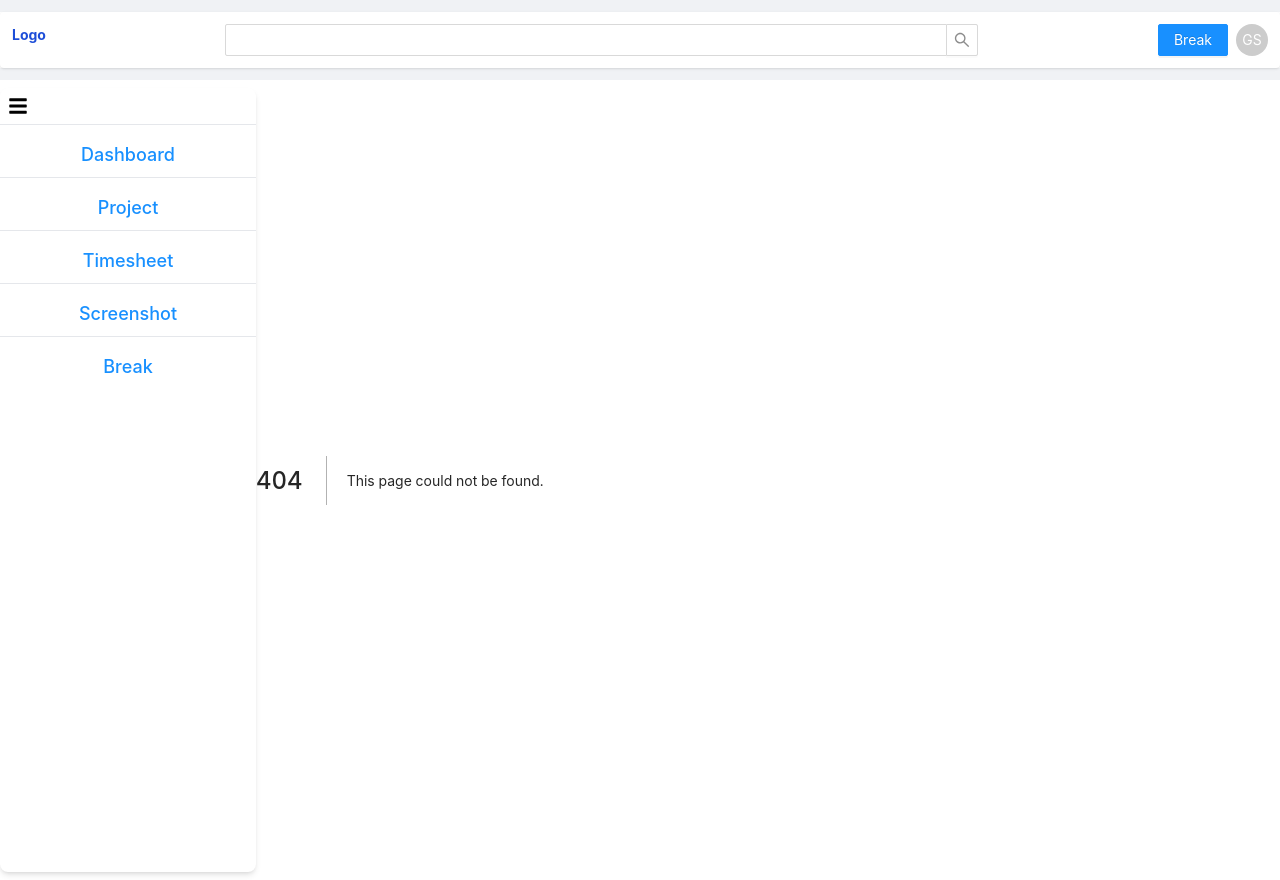
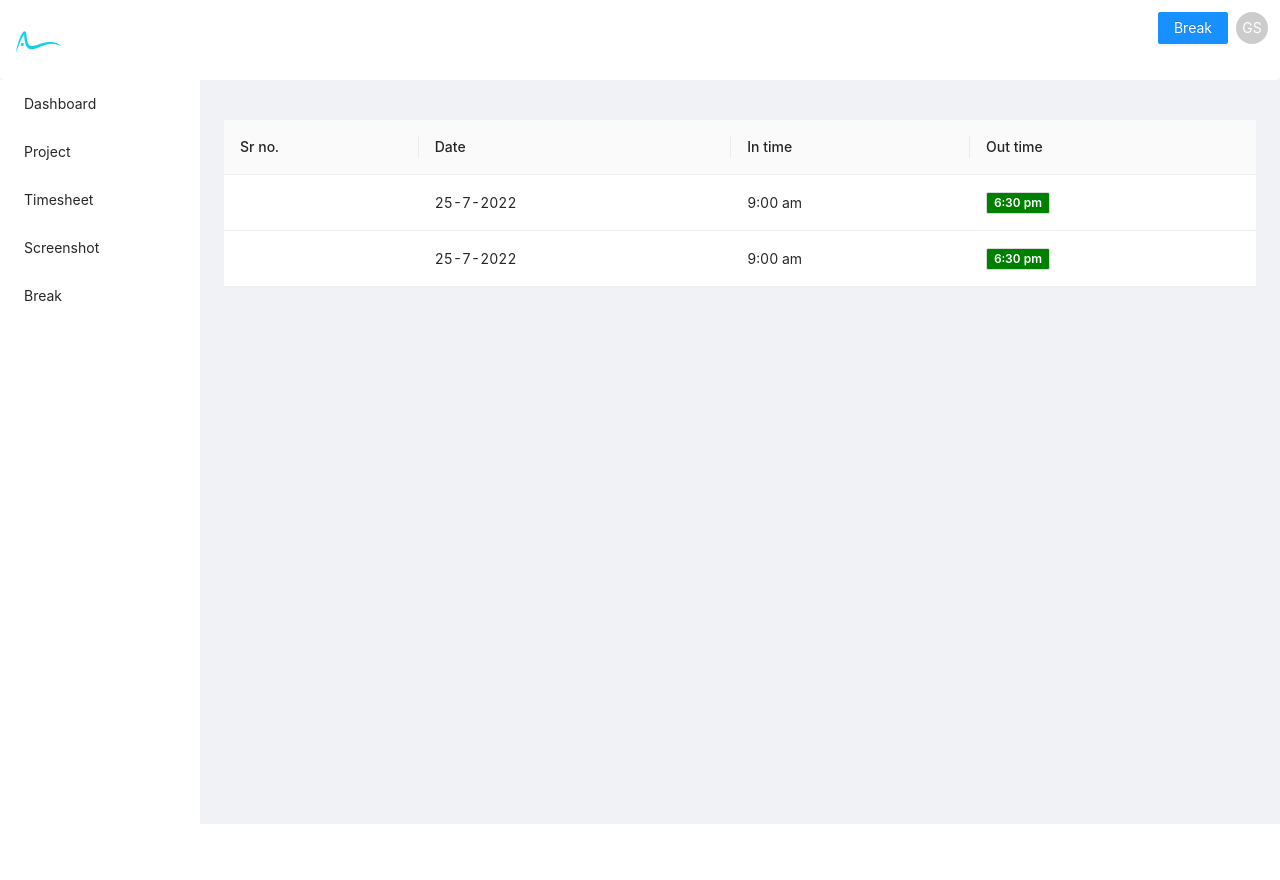
Before and after one commit to AmrManas/frontend-hackathon, a Next.js app: page /timesheet in a window 1280 px wide. Before the commit this address had no page. After the commit the page ends 824 px from the top, so only its background shows below. Built offline with nearby package versions, Linux system fonts and the light colour scheme.

Commit message:
add drag and drop and integrate api and changes

```diff
--- a/components/DraggableCard/Draggable/index.jsx
+++ b/components/DraggableCard/Draggable/index.jsx
@@ -1,36 +1,36 @@
-import React from 'react';
-import { useDrag } from 'react-dnd';
+import React from "react";
+import { useDrag } from "react-dnd";
 
 const ItemTypes = {
-  BOX: 'box',
+  BOX: "box",
 };
 
 const boxstyle = {
-  border: '1px solid gray',
-  backgroundColor: 'white',
-  color: 'black',
-  padding: '0.5rem 1rem',
-  marginRight: '1.5rem',
-  marginBottom: '1.5rem',
-  float: 'left',
-  borderRadius:'5px'
+  border: "1px solid lightgray",
+  backgroundColor: "white",
+  color: "black",
+  padding: "0.5rem 1rem",
+  marginRight: "1.5rem",
+  marginBottom: "1.5rem",
+  // float: 'left',
+  borderRadius: "5px",
 };
 
-const Draggable = ({ name, onDrop }) => {
+const Draggable = ({ children, onDrop, payload }) => {
   const [{ opacity }, drag] = useDrag(
     () => ({
       type: ItemTypes.BOX,
-      item: { name },
+      item: payload,
       end(item, monitor) {
         const dropResult = monitor.getDropResult();
         if (item && dropResult) {
-          let alertMessage = '';
+          let alertMessage = "";
           const isDropAllowed =
-            dropResult.allowedDropEffect === 'any' ||
+            dropResult.allowedDropEffect === "any" ||
             dropResult.allowedDropEffect === dropResult.dropEffect;
           if (isDropAllowed) {
-            const isCopyAction = dropResult.dropEffect === 'copy';
-            const actionName = isCopyAction ? 'copied' : 'moved';
+            const isCopyAction = dropResult.dropEffect === "copy";
+            const actionName = isCopyAction ? "copied" : "moved";
 
             alertMessage = `You ${actionName} ${item.name} into ${dropResult.name}!`;
           } else {
@@ -38,17 +38,17 @@ const Draggable = ({ name, onDrop }) => {
           }
           // alert(alertMessage);
         }
-        if (onDrop) onDrop(item, dropResult);
+        if (onDrop) onDrop(payload, dropResult);
       },
       collect: (monitor) => ({
         opacity: monitor.isDragging() ? 0.4 : 1,
       }),
     }),
-    [name],
+    [children, payload]
   );
   return (
-    <div ref={drag} style={{ ...boxstyle, opacity }}>
-      {name}
+    <div ref={drag} style={{ ...boxstyle, opacity }} className="shadow-md ">
+      {children}
     </div>
   );
 };
--- a/components/DraggableCard/DroppableAnswers/index.jsx
+++ b/components/DraggableCard/DroppableAnswers/index.jsx
@@ -1,89 +1,158 @@
-import React, { useState } from 'react';
-import { useDrop } from 'react-dnd';
-import Draggable from '../Draggable';
+import { useAtom } from "jotai";
+import React, { useEffect, useState } from "react";
+import { useDrop, useDrag } from "react-dnd";
+import Draggable from "../Draggable";
+import {
+  doingCardItems,
+  doneCardItems,
+  todoCardItems,
+} from "../../../store/todos";
+import axios from "axios";
+import { hostUrl } from "../../../hostUrl";
+import moment from "moment";
 
 const ItemTypes = {
-  BOX: 'box',
+  BOX: "box",
 };
 
 const style = {
-  width: '25rem',
-  marginRight: '1.5rem',
-  marginBottom: '1.5rem',
-  color: 'black',
-  padding: '0.5rem',
+  width: "25rem",
+  marginRight: "1.5rem",
+  marginBottom: "1.5rem",
+  color: "black",
+  padding: "0.5rem",
   // textAlign: 'center',
-  fontSize: '1rem',
-  lineHeight: 'normal',
-  float: 'left',
-  borderBottom:'1px solid lightgray'
-
+  fontSize: "1rem",
+  lineHeight: "normal",
+  float: "left",
 };
 function selectBackgroundColor(isActive, canDrop) {
   if (isActive) {
-    return 'gray';
+    return "gray";
   } else if (canDrop) {
-    return 'green';
+    return "lightblue";
   } else {
-    return 'white';
+    return "white";
   }
 }
 
-const Droppable = ({ allowedDropEffect, name, initialItems }) => {
-  const [items, setItems] = useState(initialItems || []);
+const Droppable = ({ allowedDropEffect, getAllData }) => {
+  // const [items, setItems] = useAtom(totalCardItems);
+  const [itemTodo, setItemTodo] = useAtom(todoCardItems);
+  const [itemDoing, setItemDoing] = useAtom(doingCardItems);
+  const [itemDone, setItemDone] = useAtom(doneCardItems);
+  const [singleData, setSingleData] = useState();
+  const apiCall = (item, panel) => {
+    console.log("item?.startTime", item?.startTime);
+    const payload = {
+      panel,
+    };
+
+    if (panel === "doing") {
+      payload.timeSheet = { startTime: moment().toISOString() };
+    }
+    if (panel === "done") {
+      payload.timeSheet = {
+        startTime: item?.timeSheet?.startTime,
+        endTime: moment().toISOString(),
+      };
+    }
+    console.log("item", item);
+    axios
+      .put(`${hostUrl}/user/updateTask/${item?._id}`, { ...payload })
+      .then((res) => {
+        getAllData();
+      });
+  };
+
+  return (
+    <>
+      <DroppableItems
+        name={<span className="font-medium px-2 py-2">Todo</span>}
+        items={itemTodo}
+        onDrop={(item) => {
+          apiCall(item, "todo");
+
+          // console.log({ todo: item });
+        }}
+        allowedDropEffect={allowedDropEffect}
+      />
+      <DroppableItems
+        name={<span className="font-medium px-2 py-2">Doing</span>}
+        items={itemDoing}
+        onDrop={(item) => {
+          apiCall(item, "doing");
+          // console.log({ doing: item });
+        }}
+        allowedDropEffect={allowedDropEffect}
+      />
+      <DroppableItems
+        name={<span className="font-medium px-2 py-2">Done</span>}
+        items={itemDone}
+        onDrop={(item) => {
+          apiCall(item, "done");
+
+          // console.log({ done: item });
+        }}
+        allowedDropEffect={allowedDropEffect}
+      />
+    </>
+  );
+};
+
+export default Droppable;
+function DroppableItems({ name, items, onDrop, allowedDropEffect }) {
   const [{ canDrop, isOver }, drop] = useDrop(
-    () => ({
+    {
       accept: ItemTypes.BOX,
-      drop: (item) => {
-        setItems((p) => [...p, item]);
+
+      drop: (item, monitor) => {
+        // console.log("item", item);
+        // setItems((p) => [...p, item]);
+        const data = monitor.getItem();
+        // console.log("data", data);
+        // if (item) {
+        //   axios
+        //     .put(`${hostUrl}/user/updateTask/${item?._id}`, { ...item })
+        //     .then((res) => {});
+        // }
+        onDrop(item);
+
         return {
           name: `${allowedDropEffect} Droppable`,
           allowedDropEffect,
         };
       },
       collect: (monitor) => {
-        if (monitor.didDrop()) {
-
-        }
         return {
           isOver: monitor.isOver(),
           canDrop: monitor.canDrop(),
         };
       },
-    }),
-    [allowedDropEffect],
+    },
+    [allowedDropEffect]
   );
+
   const isActive = canDrop && isOver;
   const backgroundColor = selectBackgroundColor(isActive, canDrop);
   return (
-    <div ref={drop} style={{ ...style, backgroundColor }} className='shadow-md rounded-md  '>
-      <div>
-
-
-      {`Task`}{' '}
-          {name}
-      </div>
+    <div
+      ref={drop}
+      style={{ ...style, backgroundColor }}
+      className="shadow-md rounded-md"
+    >
+      <div className="border-b  pb-4">{name}</div>
       <br />
-      <div className='w-full ' style={{maxHeight:'50vh' ,overflowY:'scroll'}}>
-        {items.map((item, index) => {
+      <div className="w-full " style={{ minHeight: "10rem" }}>
+        {items.map((item) => {
           return (
-            <Draggable
-              key={item.name}
-              name={item.name}
-              onDrop={(it, dropResult) => {
-                console.log(`items in the ${name}`, { it, dropResult });
-                if (dropResult) {
-                  setItems((p) => p.filter((i) => i.name !== it.name));
-                }
-              }}
-            />
+            <Draggable payload={item} key={item?._id}>
+              {item.title}
+            </Draggable>
           );
         })}
       </div>
       <br />
-      {/* {isActive     ? 'Release to drop' : 'Drag a box here'} */}
     </div>
   );
-};
-
-export default Droppable;
+}
--- a/components/DraggableCard/index.jsx
+++ b/components/DraggableCard/index.jsx
@@ -1,33 +1,24 @@
-import React from "react";
+import React, { useEffect, useState } from "react";
 import { DndProvider } from "react-dnd";
 import { HTML5Backend } from "react-dnd-html5-backend";
 import DroppableAnswers from "./DroppableAnswers";
+import {
+  todoCardItems,
+  doingCardItems,
+  doneCardItems,
+} from "../../store/todos";
 
-const DragAndDrop = () => {
-
+const DragAndDrop = ({ getAllData }) => {
   return (
     <DndProvider backend={HTML5Backend}>
       <div>
-        <div style={{ overflow: "hidden", clear: "both" }} className='w-full'>
+        <div style={{ overflow: "hidden", clear: "both" }} className="w-full">
           <DroppableAnswers
-            initialItems={[
-              { name: "working on first task " },
-              { name: "working on second task " },
-              { name: "working on third  task " },
-            ]}
-            name="To do"
             allowedDropEffect="move"
+            getAllData={getAllData}
+            // initialItems={itemTodo}
           />
-          <DroppableAnswers name="Doing" allowedDropEffect="move" />
-          <DroppableAnswers name="Done" allowedDropEffect="move" />
         </div>
-        {/* <div style={{ overflow: 'hidden', clear: 'both' }}>
-          <DroppableAnswers
-            name="dustbin 4"
-            initialItems={[{ name: 'Glass' }, { name: 'Banana' }, { name: 'Paper' }]}
-            allowedDropEffect="move"
-          />
-        </div> */}
       </div>
     </DndProvider>
   );
--- a/components/Layouts/Sidebars.jsx
+++ b/components/Layouts/Sidebars.jsx
@@ -1,6 +1,6 @@
 import Link from "next/link";
 import React from "react";
-import { FaBars} from "react-icons/fa";
+import { FaBars } from "react-icons/fa";
 
 const Sidebars = () => {
   const SidebarArray = [
@@ -29,22 +29,26 @@ const Sidebars = () => {
       link: "/break",
       // icon: <MdDashboard />
     },
-
   ];
   return (
-    <div className="h:[100px] w-[20%] bg-white shadow-md my-2 rounded-lg">
+    <div className="h-[100vh] w-[20%] bg-white shadow-md my-2 rounded-lg">
       <div className="font-medium text-xl border-b py-2 px-2">
         <FaBars
-          // onClick={(e) => {
-          //   e.stopPropagation();
-          // }}
+        // onClick={(e) => {
+        //   e.stopPropagation();
+        // }}
         />
       </div>
       <div className="my-2 item-center text-center font-medium ">
         {SidebarArray?.map((item) => (
-          <div key={item?.name} className="my-2 py-2 text-lg border-b last:border-none">
+          <div
+            key={item?.name}
+            className="my-2 py-2 text-lg border-b last:border-none"
+          >
             {/* <p>{item?.icon}</p> */}
-            <Link href={item?.link} className="mb-1">{item.name}</Link>
+            <Link href={item?.link} className="mb-1">
+              {item.name}
+            </Link>
           </div>
         ))}
       </div>
--- a/components/Layouts/TopBar.jsx
+++ b/components/Layouts/TopBar.jsx
@@ -1,15 +1,20 @@
 import { Avatar, Button, Input } from "antd";
 import React from "react";
+import Image from "next/image";
+
+import MainLogo from "../../images/main-logo.png";
 
 const TopBar = () => {
   const { Search } = Input;
   return (
     <div className=" bg-white ">
-      <div className="flex gap-3 justify-between w-full my-3 p-3 rounded shadow">
-        <div className="font-bold text-blue-700">Logo</div>
-        <div className="w-[60%] ">
+      <div className="flex gap-3 justify-between w-full p-3 rounded shadow">
+        <div className="font-bold text-blue-700">
+          <Image src={MainLogo} alt="..." height={50} />
+        </div>
+        {/* <div className="w-[60%] ">
           <Search style={{ borderRadius: "5px" }} />
-        </div>
+        </div> */}
         <div className="flex gap-2">
           <Button type="primary">Break</Button>
           <Avatar className="bg-blue-500">GS</Avatar>
--- a/package.json
+++ b/package.json
@@ -11,6 +11,8 @@
   "dependencies": {
     "antd": "^4.22.2",
     "axios": "^0.27.2",
+    "jotai": "^1.7.6",
+    "moment": "^2.29.4",
     "next": "12.2.3",
     "react": "18.2.0",
     "react-dnd": "^16.0.1",
--- a/pages/_app.js
+++ b/pages/_app.js
@@ -1,14 +1,113 @@
 import "../styles/globals.css";
+import Link from "next/link";
 
 import "antd/dist/antd.css";
-import { Layout } from "antd";
+// import { Layout } from "antd";
 import Sidebars from "../components/Layouts/Sidebars";
+import React from "react";
 import TopBar from "../components/Layouts/TopBar";
+import {
+  LaptopOutlined,
+  NotificationOutlined,
+  UserOutlined,
+} from "@ant-design/icons";
+import { Breadcrumb, Layout, Menu } from "antd";
 
 function MyApp({ Component, pageProps }) {
+  const SidebarArray = [
+    {
+      name: "Dashboard",
+      link: "/dashboard",
+      // icon: <MdDashboard />
+    },
+    {
+      name: "Project",
+      link: "/project",
+      // icon: <MdDashboard />
+    },
+    {
+      name: "Timesheet",
+      link: "/timeEntries",
+      // icon: <MdDashboard />
+    },
+    {
+      name: "Screenshot",
+      link: "/screenshot",
+      // icon: <MdDashboard />
+    },
+    {
+      name: "Break",
+      link: "/break",
+      // icon: <MdDashboard />
+    },
+  ];
+  const { Header, Content, Sider } = Layout;
+  const items1 = ["1", "2", "3"].map((key) => ({
+    key,
+    label: `nav ${key}`,
+  }));
+  SidebarArray.map((item, index) => {
+    const key = String(index + 1);
+
+    return (
+      <>
+        <Link herf={item?.link}>{item?.name}</Link>
+      </>
+    );
+  });
   return (
     <>
       <Layout>
+        {/* <Header className="header">
+          <div className="logo" />
+          {/* <Menu
+            theme="dark"
+            mode="horizontal"
+            defaultSelectedKeys={["2"]}
+            items={items1}
+          /> */}
+        {/* </Header> */}
+        <TopBar />
+        <Layout>
+          <Sider width={200} className="site-layout-background">
+            <Menu
+              mode="inline"
+              // defaultSelectedKeys={["1"]}
+              // defaultOpenKeys={["dashboard"]}
+              style={{
+                height: "100%",
+                borderRight: 0,
+              }}
+            >
+              {SidebarArray?.map((item) => (
+                <Menu.Item key={item?.link}>
+                  <Link href={item?.link}>{item?.name}</Link>
+                </Menu.Item>
+              ))}
+            </Menu>
+          </Sider>
+          {/* <Sidebars /> */}
+          <Layout
+            style={{
+              padding: "0 24px 24px",
+            }}
+          >
+            {/* <Content
+              className="site-layout-background"
+              style={{
+                padding: 24,
+                margin: 0,
+                minHeight: 280,
+              }}
+            > */}
+            <div className="100vh">
+              <Component {...pageProps} />
+            </div>
+            {/* </Content> */}
+          </Layout>
+        </Layout>
+      </Layout>
+      {/* <Layout>
         <div>
           <TopBar />
           <div className="flex bg-white">
@@ -16,7 +115,7 @@ function MyApp({ Component, pageProps }) {
             <Component {...pageProps} />
           </div>
         </div>
-      </Layout>
+      </Layout> */}
     </>
   );
 }
--- a/pages/timeEntries/AddTask/index.jsx
+++ b/pages/timeEntries/AddTask/index.jsx
@@ -1,32 +1,64 @@
-import { Button, Col, Form, Input, Modal, Row } from "antd";
+import { Button, Col, Form, Input, message, Modal, Row } from "antd";
 import TextArea from "antd/lib/input/TextArea";
 import React from "react";
+import axios from "axios";
+import { hostUrl } from "../../../hostUrl";
 
-const AddTask = ({ isModal, setIsModal }) => {
-  const [addTask]=Form.useForm()
+const AddTask = ({ isModal, setIsModal, getAllData }) => {
+  const [addTask] = Form.useForm();
+  const addTaskData = (value) => {
+    addTask.resetFields();
+    // getAllData();
+    setIsModal(false);
+  };
   return (
     <div>
-      <Modal title='Add Task' footer={null} visible={isModal} onCancel={()=>setIsModal(false)}>
-        <Form form={addTask} onFinish={()=>{}}>
+      <Modal
+        title="Add Task"
+        footer={null}
+        visible={isModal}
+        onCancel={() => setIsModal(false)}
+      >
+        <Form
+          form={addTask}
+          onFinish={(val) => {
+            // addTaskData(val);
+            axios.post(`${hostUrl}/user/createTask`, { ...val }).then((res) => {
+              console.log("res", res);
+              addTask.resetFields();
+              getAllData();
+              setIsModal(false);
+            });
 
+            addTask.resetFields();
+            getAllData();
+            setIsModal(false);
+          }}
+        >
           <div className="font-medium ">
             <Row className="my-2">
               <Col xl={24} lg={24} md={24} xs={24}>
                 <div>
                   <p className="mb-1">Task name</p>
+                  <Form.Item name="title">
                     <Input />
+                  </Form.Item>
                 </div>
               </Col>
               <Col xl={24} lg={24} md={24} xs={24}>
                 <div>
                   <p className="mb-1">Description</p>
+                  <Form.Item name="description">
                     <TextArea />
+                  </Form.Item>
                 </div>
               </Col>
-
             </Row>
             <div className="flex gap-3 justify-end my-5">
-            <Button type="primary">Cancel</Button>
+              <Button type="primary" onClick={() => setIsModal(false)}>
+                {" "}
+                Cancel
+              </Button>
               <Button type="primary " htmlType="submit">
                 Add
               </Button>
--- a/pages/timeEntries/index.jsx
+++ b/pages/timeEntries/index.jsx
@@ -1,26 +1,59 @@
 import DraggableQuestions from "../../components/DraggableCard";
-import React, { useState } from "react";
 
 import { Button } from "antd";
 import AddTask from "./AddTask";
-
+import {
+  todoCardItems,
+  doingCardItems,
+  doneCardItems,
+} from "../../store/todos";
+import { hostUrl } from "../../hostUrl";
+import React, { useEffect, useState } from "react";
+import { useAtom } from "jotai";
+import axios from "axios";
 
 const TimeEntries = () => {
-  const [isModal, setIsModal] = useState(false)
+  const [isModal, setIsModal] = useState(false);
+  const [itemTodo, setItemTodo] = useAtom(todoCardItems);
+  const [itemDoing, setItemDoing] = useAtom(doingCardItems);
+  const [itemDone, setItemDone] = useAtom(doneCardItems);
+
+  const getAllData = () => {
+    axios
+      .get(`${hostUrl}/user/getAllTask`)
+      .then((res) => {
+        // console.log("res", res);
+        setItemTodo(res?.data?.data?.filter((fil) => fil?.panel === "todo"));
+        setItemDoing(res?.data?.data?.filter((fil) => fil?.panel === "doing"));
+        setItemDone(res?.data?.data?.filter((fil) => fil?.panel === "done"));
+      })
+      .catch((err) => {
+        // console.log("err", err);
+      });
+  };
+
+  useEffect(() => {
+    getAllData();
+    // debugger
+  }, []);
   return (
-    <div className="w-full bg-gray-100  py-2 px-2 my-2 font-medium text-lg bg-white shadow rounded">
-      <div className="flex justify-between">
+    <div className="w-full h-[89vh] bg-gray-100  ">
+      <div className="flex justify-between py-2 px-2 my-2 font-medium text-lg bg-white shadow rounded item-center">
         <div className="">
           <p>Time Entries </p>
         </div>
         <div>
-          <Button onClick={()=>{
-            setIsModal(true)
-          }}>Add Task</Button>
+          <Button
+            onClick={() => {
+              setIsModal(true);
+            }}
+          >
+            Add Task
+          </Button>
         </div>
       </div>
       <div className="flex justify-center mt-5">
-        <DraggableQuestions />
+        <DraggableQuestions getAllData={getAllData} />
       </div>
       <AddTask isModal={isModal} setIsModal={setIsModal} />
     </div>
--- /dev/null
+++ b/pages/timesheet/index.jsx
@@ -0,0 +1,64 @@
+import React from "react";
+import { Table, Tag } from "antd";
+
+const TimeSheet = () => {
+  const dataSource = [
+    {
+      key: "1",
+      date: "25-7-2022",
+      inTime: "9:00 am",
+      outTime: "6:30 pm",
+    },
+    {
+      key: "2",
+      date: "25-7-2022",
+      inTime: "9:00 am",
+      outTime: "6:30 pm",
+    },
+  ];
+
+  const columns = [
+    {
+      title: "Sr no.",
+      dataIndex: "date",
+      key: "date",
+      render: (_, __, idx) => {
+        idx + 1;
+      },
+    },
+    {
+      title: "Date",
+      dataIndex: "date",
+      key: "date",
+    },
+    {
+      title: "In time",
+      dataIndex: "inTime",
+      key: "intime",
+    },
+    {
+      title: "Out time ",
+      dataIndex: "outTime",
+      key: "outTime",
+      render: (data) => (
+        <div>
+          <Tag
+            style={{ background: "green", color: "white", fontWeight: 600 }}
+            className="bg-green-500 text-white font-medium"
+          >
+            {data}
+          </Tag>
+        </div>
+      ),
+    },
+  ];
+  return (
+    <div className="mt-10 h-[85vh]">
+      <div>
+        <Table columns={columns} dataSource={dataSource} pagination={false} />
+      </div>
+    </div>
+  );
+};
+
+export default TimeSheet;
--- /dev/null
+++ b/store/todos.js
@@ -0,0 +1,6 @@
+import { atom } from "jotai";
+
+export const totalCardItems = atom([]);
+export const todoCardItems = atom([]);
+export const doingCardItems = atom([]);
+export const doneCardItems = atom([]);
```
Also changed, not shown: 1 other file (tests, documents, lock files or other folders). Lines whose indentation alone changed are shown as unchanged.
